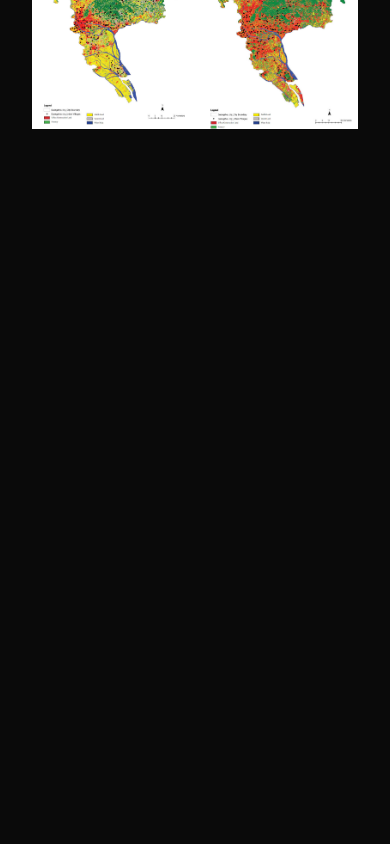
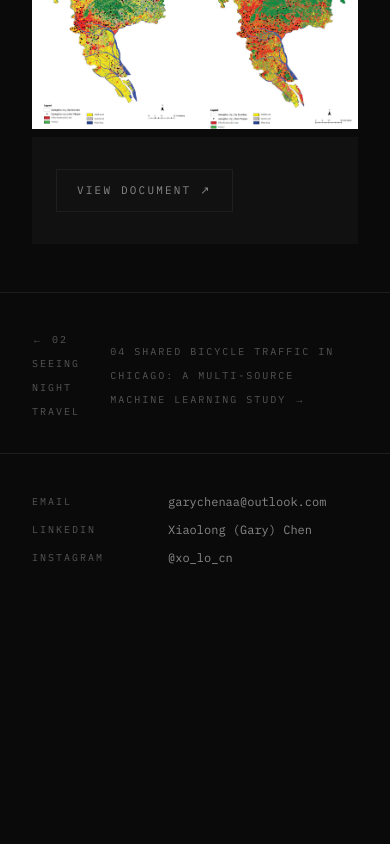
Before and after one commit to dg-gc1/works, a Next.js app: page /projects/atlas-urban-villages-guangzhou in a window 390 px wide. Shown: the part 1040-1884 px from the top of the page. After the commit the page ends 1646 px from the top, so only its background shows below. Built offline with nearby package versions, Linux system fonts and the light colour scheme.

Commit message:
Fix PDF mobile scrolling; add lazy loading for large images

```diff
--- a/src/app/projects/[slug]/page.tsx
+++ b/src/app/projects/[slug]/page.tsx
@@ -59,13 +59,27 @@ function MediaItem({ src, title, index }: { src: string; title: string; index: n
 
   if (type === 'pdf') {
     return (
-      <div className="w-full bg-arch-surface" style={{ height: '85vh' }}>
+      <>
+        {/* Mobile: open in new tab */}
+        <div className="block lg:hidden w-full bg-arch-surface px-6 py-8">
+          <a
+            href={src}
+            target="_blank"
+            rel="noopener noreferrer"
+            className="text-[11px] tracking-[0.2em] uppercase text-arch-muted hover:text-arch-text transition-colors duration-200 border border-arch-border px-5 py-3 inline-block"
+          >
+            View Document ↗
+          </a>
+        </div>
+        {/* Desktop: embedded iframe */}
+        <div className="hidden lg:block w-full bg-arch-surface" style={{ height: '85vh' }}>
           <iframe
             src={src}
             title={`${title} — document ${index + 1}`}
             className="w-full h-full border-0"
           />
         </div>
+      </>
     )
   }
 
@@ -94,6 +108,8 @@ function MediaItem({ src, title, index }: { src: string; title: string; index: n
         sizes="(max-width: 768px) 100vw, calc(100vw - 4rem)"
         className="w-full h-auto"
         unoptimized
+        loading="lazy"
+        decoding="async"
       />
     </div>
   )
```
Lines whose indentation alone changed are shown as unchanged.
